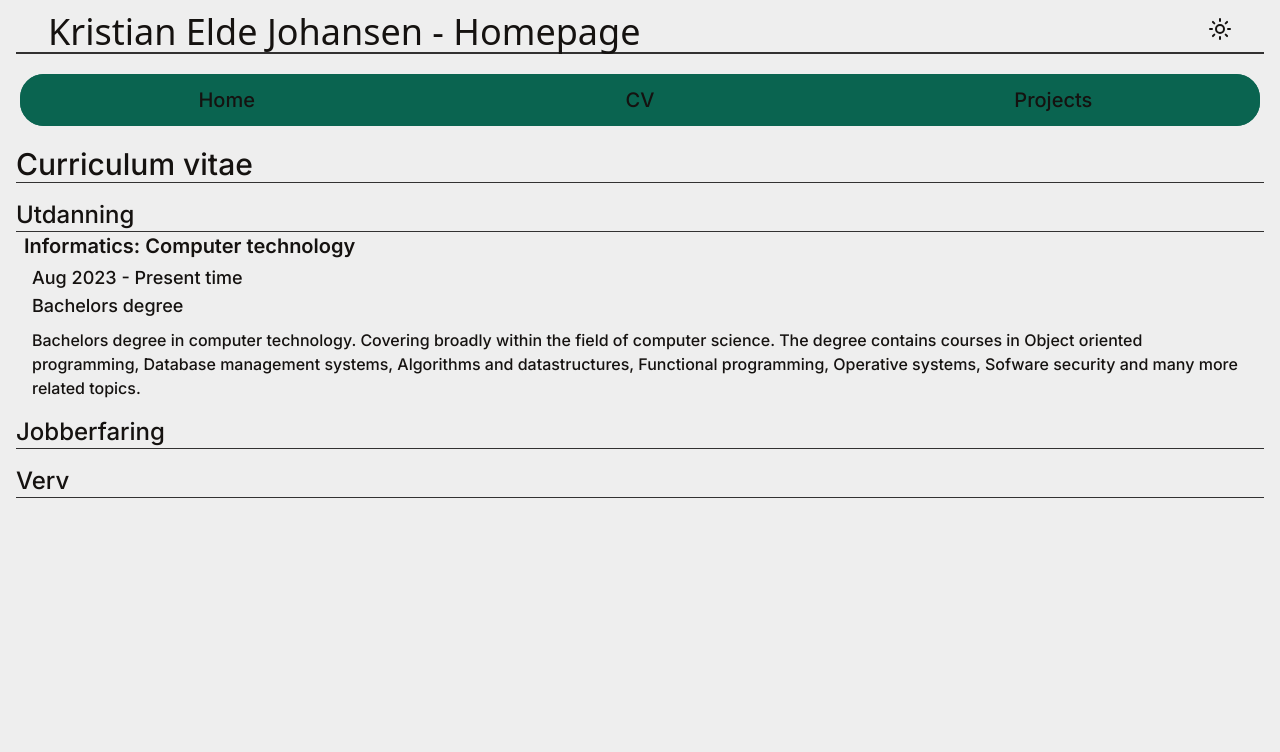
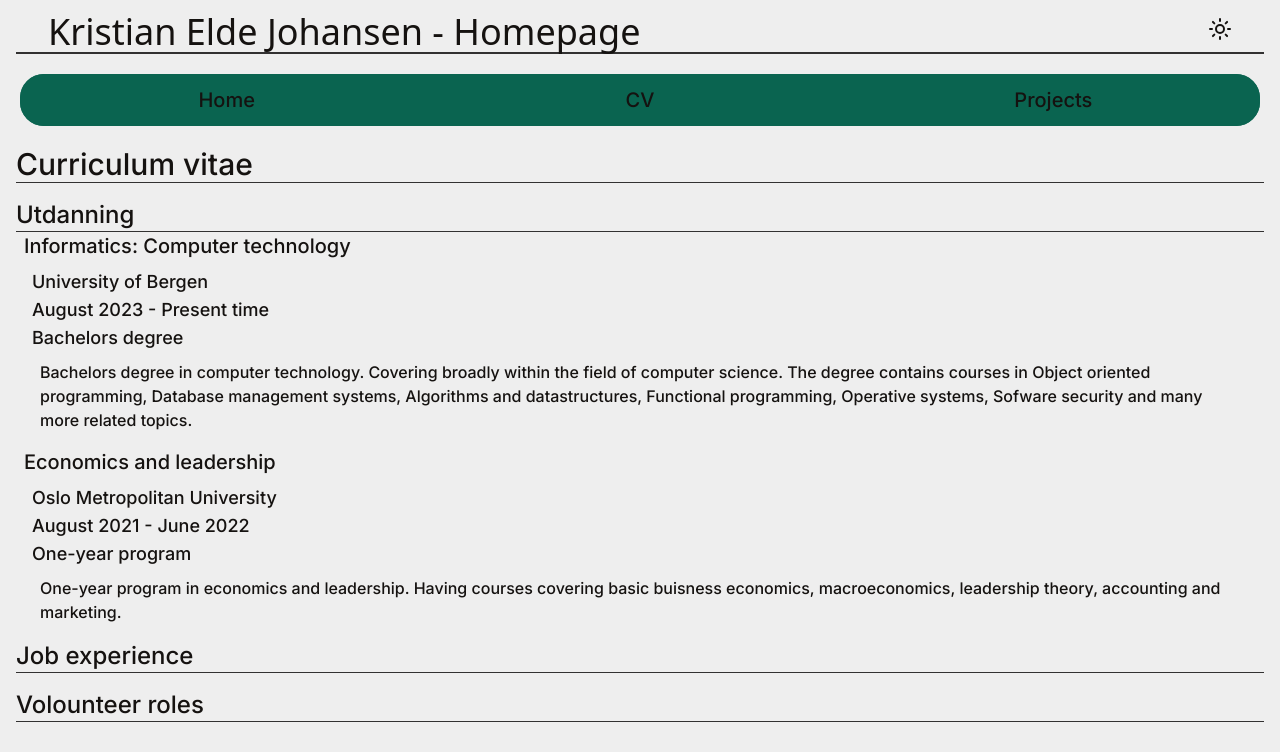
Before and after one commit to KristianElde/homepage, a Next.js app: page /cv in a window 1280 px wide. Shown: the top 752 px of the page. Built offline with nearby package versions, Linux system fonts and the light colour scheme.

Commit message:
abstraction education

```diff
--- a/package.json
+++ b/package.json
@@ -10,6 +10,7 @@
   },
   "dependencies": {
     "@vercel/speed-insights": "^1.0.10",
+    "classnames": "^2.5.1",
     "next": "14.1.4",
     "next-themes": "^0.3.0",
     "react": "^18",
--- /dev/null
+++ b/src/app/components/education.tsx
@@ -0,0 +1,27 @@
+export type EducationProps = {
+  educationName: string;
+  institution: string;
+  duration: string;
+  degree: string;
+  description: string;
+};
+
+export function Education(props: EducationProps) {
+  return (
+    <ul className="space-y-2">
+      <li>
+        <h3>{props.educationName}</h3>
+      </li>
+      <li className="mx-2">
+        <h4>{props.institution}</h4>
+        <h4>{props.duration}</h4>
+        <h4>{props.degree}</h4>
+      </li>
+      <li className="mx-4">
+        <p>{props.description}</p>
+      </li>
+    </ul>
+  );
+}
+
+export default Education;
--- a/src/app/cv/page.tsx
+++ b/src/app/cv/page.tsx
@@ -1,38 +1,48 @@
+import Education, { type EducationProps } from "../components/education";
+
 export default function CV() {
+  const educations: EducationProps[] = [
+    {
+      educationName: "Informatics: Computer technology",
+      institution: "University of Bergen",
+      duration: "August 2023 - Present time",
+      degree: "Bachelors degree",
+      description:
+        "Bachelors degree in computer technology. Covering broadly within the field of computer science. The degree contains courses in Object oriented programming, Database management systems, Algorithms and datastructures, Functional programming, Operative systems, Sofware security and many more related topics.",
+    },
+    {
+      educationName: "Economics and leadership",
+      institution: "Oslo Metropolitan University",
+      duration: "August 2021 - June 2022",
+      degree: "One-year program",
+      description:
+        "One-year program in economics and leadership. Having courses covering basic buisness economics, macroeconomics, leadership theory, accounting and marketing.",
+    },
+  ];
   return (
     <>
       <h1 className="border-b mx-4">Curriculum vitae</h1>
       <ul className="mx-4 space-y-4 pt-4">
         <li>
           <h2>Utdanning</h2>
-          <ul className="space-y-2 mx-2">
-            <li className="space-y-1">
-              <h3 className="font-semibold">
-                Informatics: Computer technology
-              </h3>
-              <div className="mx-2">
-                <h4>Aug 2023 - Present time</h4>
-                <h4>Bachelors degree</h4>
-                <p className="pt-2">
-                  Bachelors degree in computer technology. Covering broadly
-                  within the field of computer science. The degree contains
-                  courses in Object oriented programming, Database management
-                  systems, Algorithms and datastructures, Functional
-                  programming, Operative systems, Sofware security and many more
-                  related topics.
-                </p>
-              </div>
-            </li>
-            <li>
-              <h3></h3>
-            </li>
+          <ul className="space-y-4 mx-2">
+            {educations.map((education, i) => (
+              <li
+                key={i}
+                className={
+                  i % 2 === 0 ? "bg-background" : "bg-background-shade"
+                }
+              >
+                <Education {...education} />
+              </li>
+            ))}
           </ul>
         </li>
         <li>
-          <h2>Jobberfaring</h2>
+          <h2>Job experience</h2>
         </li>
         <li>
-          <h2>Verv</h2>
+          <h2>Volounteer roles</h2>
         </li>
       </ul>
     </>
--- a/src/app/globals.css
+++ b/src/app/globals.css
@@ -5,7 +5,9 @@
 @layer base {
   :root {
     --foreground: #151210;
+
     --background: #eee;
+    --background-shade: #600707c5;
 
     --primary: #0a6450;
     --primary-shade: #084d3f;
@@ -14,6 +16,7 @@
   .dark {
     --foreground: #eee;
     --background: #151210;
+    --background-shade: #0b0b0b49;
 
     --primary: #0a6450;
     --primary-shade: #109177;
--- a/tailwind.config.ts
+++ b/tailwind.config.ts
@@ -13,6 +13,7 @@ module.exports = {
         border: "var(--border)",
         background: {
           DEFAULT: "var(--background)",
+          shade: "var(--background-shade",
         },
         foreground: {
           DEFAULT: "var(--foreground)",
@@ -31,80 +32,3 @@ module.exports = {
   },
   plugins: [],
 };
-
-// /** @type {import('tailwindcss').Config} */
-// module.exports = {
-//   darkMode: ["class"],
-//   content: [
-//     "./pages/**/*.{ts,tsx}",
-//     "./components/**/*.{ts,tsx}",
-//     "./app/**/*.{ts,tsx}",
-//     "./src/**/*.{ts,tsx}",
-//   ],
-//   theme: {
-//     container: {
-//       center: true,
-//       padding: "2rem",
-//       screens: {
-//         "2xl": "1400px",
-//       },
-//     },
-//     extend: {
-//       colors: {
-//         border: "hsl(var(--border))",
-//         input: "hsl(var(--input))",
-//         ring: "hsl(var(--ring))",
-//         background: "hsl(var(--background))",
-//         foreground: "hsl(var(--foreground))",
-//         primary: {
-//           DEFAULT: "hsl(var(--primary))",
-//           foreground: "hsl(var(--primary-foreground))",
-//         },
-//         secondary: {
-//           DEFAULT: "hsl(var(--secondary))",
-//           foreground: "hsl(var(--secondary-foreground))",
-//         },
-//         destructive: {
-//           DEFAULT: "hsl(var(--destructive))",
-//           foreground: "hsl(var(--destructive-foreground))",
-//         },
-//         muted: {
-//           DEFAULT: "hsl(var(--muted))",
-//           foreground: "hsl(var(--muted-foreground))",
-//         },
-//         accent: {
-//           DEFAULT: "hsl(var(--accent))",
-//           foreground: "hsl(var(--accent-foreground))",
-//         },
-//         popover: {
-//           DEFAULT: "hsl(var(--popover))",
-//           foreground: "hsl(var(--popover-foreground))",
-//         },
-//         card: {
-//           DEFAULT: "hsl(var(--card))",
-//           foreground: "hsl(var(--card-foreground))",
-//         },
-//       },
-//       borderRadius: {
-//         lg: "var(--radius)",
-//         md: "calc(var(--radius) - 2px)",
-//         sm: "calc(var(--radius) - 4px)",
-//       },
-//       keyframes: {
-//         "accordion-down": {
-//           from: { height: 0 },
-//           to: { height: "var(--radix-accordion-content-height)" },
-//         },
-//         "accordion-up": {
-//           from: { height: "var(--radix-accordion-content-height)" },
-//           to: { height: 0 },
-//         },
-//       },
-//       animation: {
-//         "accordion-down": "accordion-down 0.2s ease-out",
-//         "accordion-up": "accordion-up 0.2s ease-out",
-//       },
-//     },
-//   },
-//   plugins: [require("tailwindcss-animate")],
-// };
```
Also changed, not shown: 1 other file (tests, documents, lock files or other folders).
